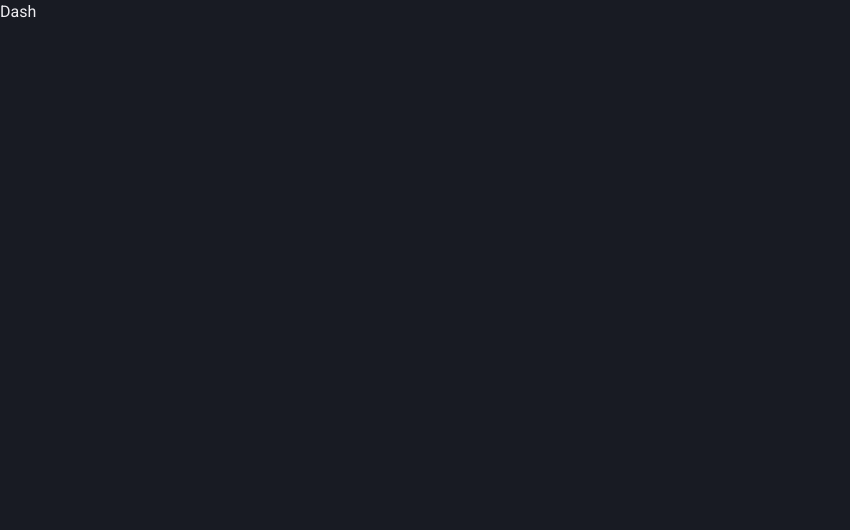
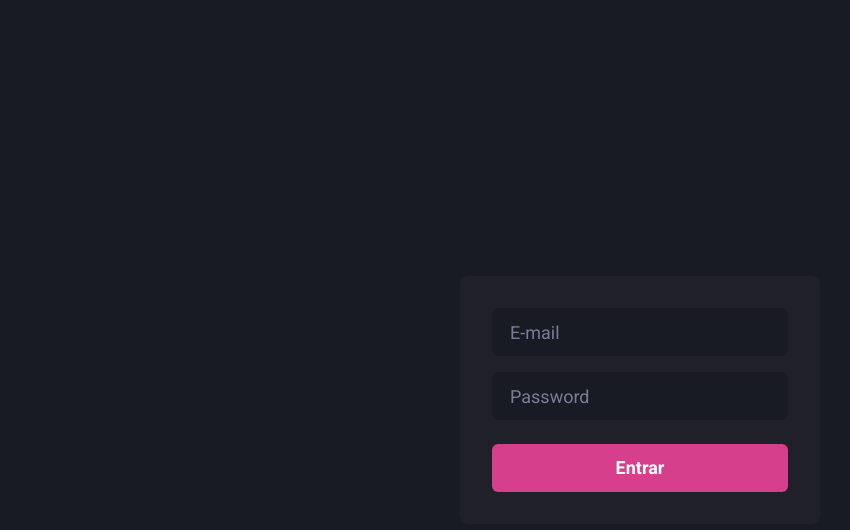
Before and after one commit to dsenam/next-admin-dashboard, a Next.js app: page / in a window 1280 px wide. Shown: the top 530 px of the page, without its empty margins (0-850 px from the left). Built offline with nearby package versions, Linux system fonts and the light colour scheme.

Commit message:
visual studio code

```diff
--- /dev/null
+++ b/src/pages/components/Form/Input.tsx
@@ -0,0 +1,3 @@
+export function name(params:type) {
+
+}
--- a/src/pages/index.tsx
+++ b/src/pages/index.tsx
@@ -1,8 +1,48 @@
-import Head from 'next/head'
-import Image from 'next/image'
+import { Flex, Input, Button, Stack } from "@chakra-ui/react";
 
 export default function Home() {
   return (
-    <h1>Dash</h1>
-  )
+    <Flex w="100vw" h="100vh" alignItems="center" justifyContent="center">
+      <Flex
+        as="form"
+        w="100%"
+        maxW={360}
+        bg="gray.800"
+        p="8"
+        borderRadius={8}
+        flexDirection="column"
+      >
+        <Stack spacing="4">
+          <Input
+            name="email"
+            type="email"
+            focusBorderColor="pink.500"
+            bgColor="gray.900"
+            variant="filled"
+            _hover={{
+              bgColor: "gray.900",
+            }}
+            size="lg"
+            placeholder="E-mail"
+          />
+          <Input
+            name="password"
+            type="password"
+            focusBorderColor="pink.500"
+            bgColor="gray.900"
+            variant="filled"
+            _hover={{
+              bgColor: "gray.900",
+            }}
+            size="lg"
+            placeholder="Password"
+          />
+        </Stack>
+
+        <Button type="submit" marginTop="6" colorScheme="pink" size="lg">
+          Entrar
+        </Button>
+      </Flex>
+    </Flex>
+  );
 }
```
